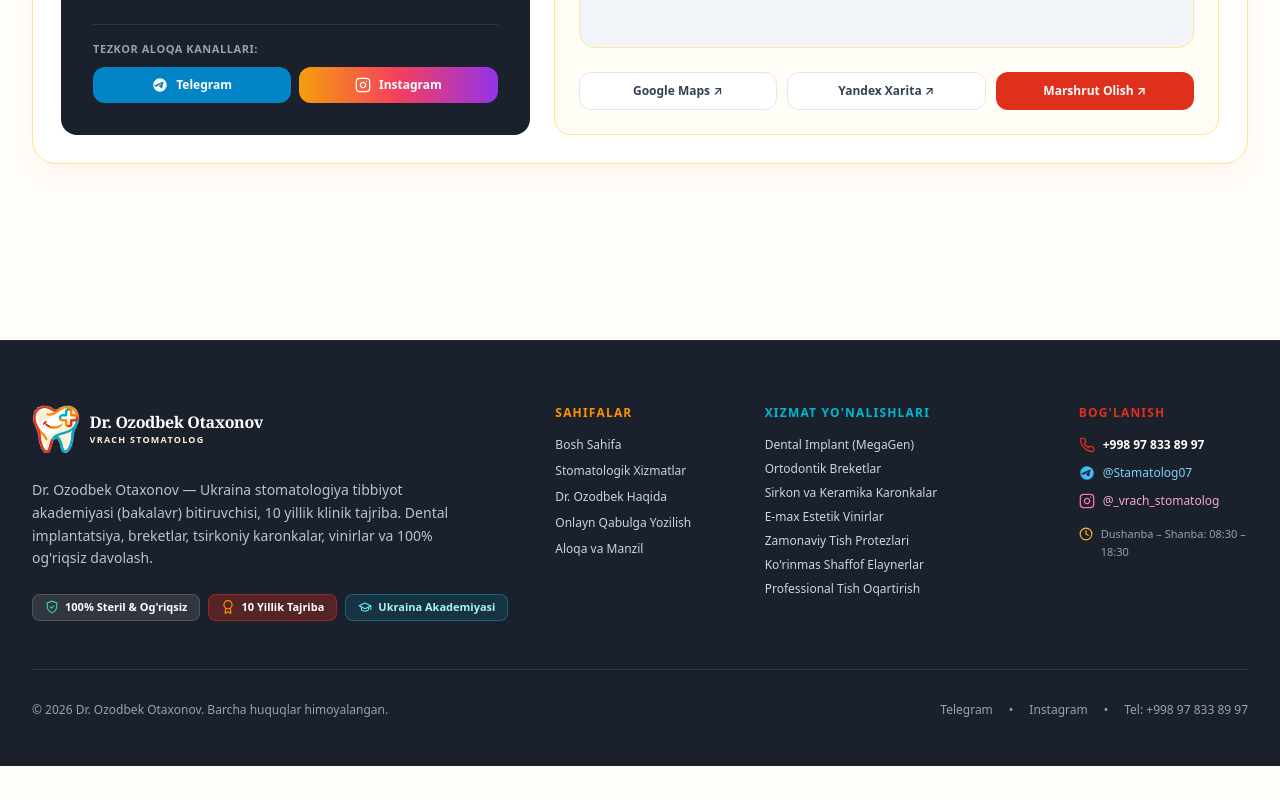
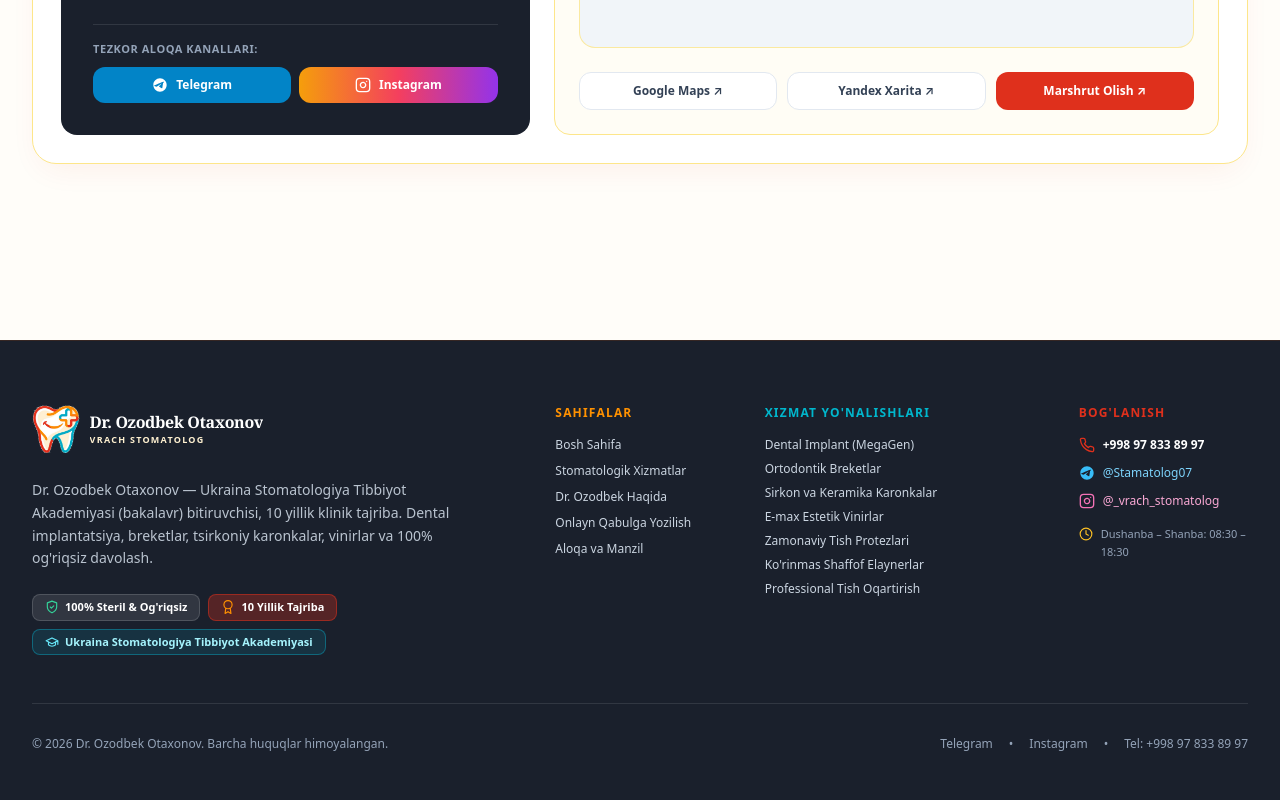
Before and after one commit to shakhzod-madmarov/drozodbek, a React (Vite) app in the folder frontend/: page /contact in a window 1280 px wide. Shown: the part 1321-2121 px from the top of the page. Before the commit the page ends 2087 px from the top, so only its background shows below. Built offline with nearby package versions, Linux system fonts and the light colour scheme; no server answers.

Commit message:
fix: use full official name Ukraina Stomatologiya Tibbiyot Akademiyasi across all pages

```diff
--- a/frontend/index.html
+++ b/frontend/index.html
@@ -22,11 +22,11 @@
     />
     <meta
       name="description"
-      content="Dr. Ozodbek Otaxonov — 10 yillik tajribaga ega vrach stomatolog. Ukraina stomatologiya tibbiyot akademiyasi bitiruvchisi. Dental implant, breketlar, sirkon va keramika karonkalar, vinirlar, pratezlar, elaynerlar, tish oqartirish, og'riqsiz davolash va tish olish. Tel: +998 97 833 89 97."
+      content="Dr. Ozodbek Otaxonov — 10 yillik tajribaga ega vrach stomatolog. Ukraina Stomatologiya Tibbiyot Akademiyasi bitiruvchisi. Dental implant, breketlar, sirkon va keramika karonkalar, vinirlar, pratezlar, elaynerlar, tish oqartirish, og'riqsiz davolash va tish olish. Tel: +998 97 833 89 97."
     />
     <meta
       name="keywords"
-      content="dr ozodbek otaxonov, vrach stomatolog ozodbek, stomatolog ozodbek otaxonov, dental implant, breketlar, sirkon karonka, keramika karonka, vinirlar, pratezlar, elaynerlar, tish oqartirish, ogriqsiz tish davolash, tish olish, stomatolog 10 yillik tajriba, ukraina stomatologiya akademiyasi, стоматолог озодбек отахонов, зубной врач озодбек, имплантация зубов, брекеты, циркониевые коронки, виниры, элайнеры"
+      content="dr ozodbek otaxonov, vrach stomatolog ozodbek, stomatolog ozodbek otaxonov, dental implant, breketlar, sirkon karonka, keramika karonka, vinirlar, pratezlar, elaynerlar, tish oqartirish, ogriqsiz tish davolash, tish olish, stomatolog 10 yillik tajriba, ukraina stomatologiya tibbiyot akademiyasi, ukraina stomatologiya akademiyasi, стоматолог озодбек отахонов, зубной врач озодбек, имплантация зубов, брекеты, циркониевые коронки, виниры, элайнеры"
     />
     <meta name="author" content="Dr. Ozodbek Otaxonov" />
     <meta
@@ -67,7 +67,7 @@
     />
     <meta
       property="og:description"
-      content="Ukraina tibbiyot akademiyasi bitiruvchisi. 10 yillik tajriba. Dental implantatsiya, breketlar, sirkon va keramik karonkalar, vinirlar, elaynerlar va 100% og'riqsiz davolash. Tel: +998 97 833 89 97."
+      content="Ukraina Stomatologiya Tibbiyot Akademiyasi bitiruvchisi. 10 yillik tajriba. Dental implantatsiya, breketlar, sirkon va keramik karonkalar, vinirlar, elaynerlar va 100% og'riqsiz davolash. Tel: +998 97 833 89 97."
     />
     <meta
       property="og:image"
@@ -92,7 +92,7 @@
     />
     <meta
       name="twitter:description"
-      content="10 yillik tajriba, Ukraina tibbiyot akademiyasi. Dental implant, breket, sirkon karonka, vinirlar, elaynerlar va og'riqsiz davolash."
+      content="10 yillik tajriba, Ukraina Stomatologiya Tibbiyot Akademiyasi. Dental implant, breket, sirkon karonka, vinirlar, elaynerlar va og'riqsiz davolash."
     />
     <meta
       name="twitter:image"
--- a/frontend/scripts/site-config.mjs
+++ b/frontend/scripts/site-config.mjs
@@ -31,7 +31,7 @@ export const ROUTES = [
       src: "public/dr_ozodbek_og.jpg",
       title: "Dr. Ozodbek Otaxonov — Vrach Stomatolog (10 Yillik Tajriba)",
       caption:
-        "Ukraina stomatologiya tibbiyot akademiyasi bakalavri, implantolog va estetik stomatolog Dr. Ozodbek Otaxonov",
+        "Ukraina Stomatologiya Tibbiyot Akademiyasi bakalavri, implantolog va estetik stomatolog Dr. Ozodbek Otaxonov",
     },
   },
   {
@@ -53,7 +53,7 @@ export const ROUTES = [
       src: "src/assets/hero_smile.webp",
       title: "Dr. Ozodbek Otaxonov Haqida — 10 Yillik Klinik Tajriba",
       caption:
-        "Ukraina stomatologiya tibbiyot akademiyasi bitiruvchisi, xalqaro MegaGen sertifikatlari egasi",
+        "Ukraina Stomatologiya Tibbiyot Akademiyasi bitiruvchisi, xalqaro MegaGen sertifikatlari egasi",
     },
   },
   {
--- a/frontend/src/components/CertificatesShowcase.jsx
+++ b/frontend/src/components/CertificatesShowcase.jsx
@@ -233,9 +233,9 @@ const CertificatesShowcase = () => {
           </h2>
           <p className="text-sm sm:text-base text-slate-600 max-w-2xl mx-auto">
             {lang === "uz"
-              ? "Dr. Ozodbek Otaxonov — Ukraina stomatologiya tibbiyot akademiyasi bakalavri hamda MegaGen xalqaro implantologiya markazlarining sertifikatlangan amaliyotchi vrachidir."
+              ? "Dr. Ozodbek Otaxonov — Ukraina Stomatologiya Tibbiyot Akademiyasi bakalavri hamda MegaGen xalqaro implantologiya markazlarining sertifikatlangan amaliyotchi vrachidir."
               : lang === "ru"
-              ? "Д-р Озодбек Отахонов — выпускник Украинской медицинской стоматологической академии и сертифицированный специалист международных программ MegaGen."
+              ? "Д-р Озодбек Отахонов — выпускник Украинской Медицинской Стоматологической Академии и сертифицированный специалист международных программ MegaGen."
               : "Dr. Ozodbek Otaxonov holds a Bachelor's degree from the Ukrainian Medical Stomatological Academy and verified MegaGen international surgical certifications."}
           </p>
         </div>
@@ -251,9 +251,9 @@ const CertificatesShowcase = () => {
             </div>
             <h3 className="text-base sm:text-lg font-bold text-slate-900 font-serif-classic">
               {lang === "uz"
-                ? "Ukraina stomatologiya tibbiyot akademiyasi (Bakalavr)"
+                ? "Ukraina Stomatologiya Tibbiyot Akademiyasi (Bakalavr)"
                 : lang === "ru"
-                ? "Украинская медицинская стоматологическая академия (Бакалавр)"
+                ? "Украинская Медицинская Стоматологическая Академия (Бакалавр)"
                 : "Ukrainian Medical Stomatological Academy (Bachelor of Dentistry)"}
             </h3>
             <p className="text-xs sm:text-sm text-slate-600 mt-0.5">
--- a/frontend/src/components/Footer.jsx
+++ b/frontend/src/components/Footer.jsx
@@ -58,9 +58,9 @@ const Footer = () => {
 
             <p className="text-sm text-slate-300/90 leading-relaxed max-w-md">
               {lang === "uz"
-                ? `Dr. Ozodbek Otaxonov — Ukraina stomatologiya tibbiyot akademiyasi (bakalavr) bitiruvchisi, ${getExperienceText("uz").toLowerCase()}. Dental implantatsiya, breketlar, tsirkoniy karonkalar, vinirlar va 100% og'riqsiz davolash.`
+                ? `Dr. Ozodbek Otaxonov — Ukraina Stomatologiya Tibbiyot Akademiyasi (bakalavr) bitiruvchisi, ${getExperienceText("uz").toLowerCase()}. Dental implantatsiya, breketlar, tsirkoniy karonkalar, vinirlar va 100% og'riqsiz davolash.`
                 : lang === "ru"
-                ? `Д-р Озодбек Отахонов — выпускник Украинской медицинской стоматологической академии (бакалавр), ${getExperienceText("ru").toLowerCase()}. Имплантация MegaGen, брекеты, циркониевые коронки, виниры и безболезненное лечение.`
+                ? `Д-р Озодбек Отахонов — выпускник Украинской Медицинской Стоматологической Академии (бакалавр), ${getExperienceText("ru").toLowerCase()}. Имплантация MegaGen, брекеты, циркониевые коронки, виниры и безболезненное лечение.`
                 : `Dr. Ozodbek Otaxonov — Graduate of Ukrainian Medical Stomatological Academy, ${getExperienceText("en")}. MegaGen dental implants, orthodontic braces, zirconia crowns, veneers, and 100% painless dental care.`}
             </p>
 
@@ -77,7 +77,13 @@ const Footer = () => {
               </span>
               <span className="inline-flex items-center gap-1.5 text-[11px] font-bold px-3 py-1 rounded-lg bg-cyan-900/40 text-cyan-200 border border-cyan-500/40">
                 <IconGraduationCap className="w-3.5 h-3.5 text-cyan-300" />
-                <span>Ukraina Akademiyasi</span>
+                <span>
+                  {lang === "ru"
+                    ? "Украинская Медицинская Стоматологическая Академия"
+                    : lang === "en"
+                    ? "Ukrainian Medical Stomatological Academy"
+                    : "Ukraina Stomatologiya Tibbiyot Akademiyasi"}
+                </span>
               </span>
             </div>
           </div>
--- a/frontend/src/constants/doctor.js
+++ b/frontend/src/constants/doctor.js
@@ -7,8 +7,8 @@ export const DOCTOR_INFO = {
   specialtiesText: "Dental implant · Breket · Sirkon & Keramika · Vinirlar · Pratezlar · Elaynerlar · Oqartirish",
   careerStartYear: 2016, // 10 years of clinical experience in 2026
   education: {
-    uz: "Ukraina stomatologiya tibbiyot akademiyasi (Bakalavr)",
-    ru: "Украинская медицинская стоматологическая академия (Бакалавр)",
+    uz: "Ukraina Stomatologiya Tibbiyot Akademiyasi (Bakalavr)",
+    ru: "Украинская Медицинская Стоматологическая Академия (Бакалавр)",
     en: "Ukrainian Medical Stomatological Academy (Bachelor of Dentistry)",
   },
   degree: "Bakalavr",
@@ -64,9 +64,9 @@ export const getExperienceBadge = (lang = "uz") => {
 
 export const getHeroTag = (lang = "uz") => {
   const years = getYearsOfExperience();
-  if (lang === "ru") return `Врач-Стоматолог · ${years} лет практики · Украина Академия`;
-  if (lang === "en") return `Modern Dentist & Implantologist · ${years} Years Experience`;
-  return `Vrach-Stomatolog · ${years} Yillik Tajriba · Ukraina Stomatologiya Akademiyasi`;
+  if (lang === "ru") return `Врач-Стоматолог · ${years} лет практики · Украинская Медицинская Стоматологическая Академия`;
+  if (lang === "en") return `Dentist & Implantologist · ${years} Years Experience · Ukrainian Medical Stomatological Academy`;
+  return `Vrach-Stomatolog · ${years} Yillik Tajriba · Ukraina Stomatologiya Tibbiyot Akademiyasi`;
 };
 
 export const getServicesTag = (lang = "uz") => {
--- a/frontend/src/constants/faq.js
+++ b/frontend/src/constants/faq.js
@@ -22,8 +22,8 @@ export const FAQ_ITEMS = [
       en: "What are Dr. Ozodbek Otaxonov's clinical qualifications and background?",
     },
     a: {
-      uz: "Dr. Ozodbek Otaxonov 10 yillik amaliy klinik tajribaga ega vrach stomatologdir. U mashhur Ukraina stomatologiya tibbiyot akademiyasini (bakalavr) tamomlagan hamda Samarqand Davlat Tibbiyot Universiteti va Janubiy Koreyaning MegaGen xalqaro implantologiya va jarrohlik master-klasslari sertifikatlangan mutaxassisidir.",
-      ru: "Д-р Озодбек Отахонов обладает 10-летним клиническим опытом. Он окончил Украинскую медицинскую стоматологическую академию (бакалавр) и прошёл международную сертификацию по имплантологии MegaGen и СамГМУ.",
+      uz: "Dr. Ozodbek Otaxonov 10 yillik amaliy klinik tajribaga ega vrach stomatologdir. U mashhur Ukraina Stomatologiya Tibbiyot Akademiyasini (bakalavr) tamomlagan hamda Samarqand Davlat Tibbiyot Universiteti va Janubiy Koreyaning MegaGen xalqaro implantologiya va jarrohlik master-klasslari sertifikatlangan mutaxassisidir.",
+      ru: "Д-р Озодбек Отахонов обладает 10-летним клиническим опытом. Он окончил Украинскую Медицинскую Стоматологическую Академию (бакалавр) и прошёл международную сертификацию по имплантологии MegaGen и СамГМУ.",
       en: "Dr. Ozodbek Otaxonov holds 10 years of clinical dentistry experience. He is a graduate of the renowned Ukrainian Medical Stomatological Academy (Bachelor of Dentistry) and certified in advanced MegaGen implantology and surgical protocols.",
     },
   },
--- a/frontend/src/constants/seo.js
+++ b/frontend/src/constants/seo.js
@@ -11,11 +11,11 @@ export const PAGE_SEO = {
   home: {
     uz: {
       title: "Dr. Ozodbek Otaxonov — Vrach Stomatolog | 10 Yillik Tajriba",
-      description: `Dr. Ozodbek Otaxonov — 10 yillik tajribaga ega vrach stomatolog. Ukraina stomatologiya tibbiyot akademiyasi bitiruvchisi. Dental implantatsiya, breketlar, sirkon va keramik karonkalar, vinirlar, pratezlar, elaynerlar va 100% og'riqsiz davolash. Tel: +998 97 833 89 97.`,
+      description: `Dr. Ozodbek Otaxonov — 10 yillik tajribaga ega vrach stomatolog. Ukraina Stomatologiya Tibbiyot Akademiyasi bitiruvchisi. Dental implantatsiya, breketlar, sirkon va keramik karonkalar, vinirlar, pratezlar, elaynerlar va 100% og'riqsiz davolash. Tel: +998 97 833 89 97.`,
     },
     ru: {
       title: "Д-р Озодбек Отахонов — Врач-Стоматолог | 10 Лет Опыта",
-      description: `Врач-стоматолог Д-р Озодбек Отахонов. 10 лет клинической практики, выпускник Украинской медицинской стоматологической академии. Имплантация MegaGen, брекеты, циркониевые коронки, виниры, элайнеры, лечение зубов без боли. +998 97 833 89 97.`,
+      description: `Врач-стоматолог Д-р Озодбек Отахонов. 10 лет клинической практики, выпускник Украинской Медицинской Стоматологической Академии. Имплантация MegaGen, брекеты, циркониевые коронки, виниры, элайнеры, лечение зубов без боли. +998 97 833 89 97.`,
     },
     en: {
       title: "Dr. Ozodbek Otaxonov — Modern Dentist & Implantologist | 10 Years Experience",
@@ -42,11 +42,11 @@ export const PAGE_SEO = {
   about: {
     uz: {
       title: `Dr. Ozodbek Otaxonov Haqida — ${years} Yillik Tajribaga Ega Vrach Stomatolog`,
-      description: `Dr. Ozodbek Otaxonov — Ukraina stomatologiya tibbiyot akademiyasi (bakalavr) bitiruvchisi, Samarqand davlat tibbiyot universiteti va MegaGen xalqaro implantologiya sertifikatlari sohibi. ${years} yillik klinik tajriba.`,
+      description: `Dr. Ozodbek Otaxonov — Ukraina Stomatologiya Tibbiyot Akademiyasi (bakalavr) bitiruvchisi, Samarqand davlat tibbiyot universiteti va MegaGen xalqaro implantologiya sertifikatlari sohibi. ${years} yillik klinik tajriba.`,
     },
     ru: {
       title: `О Докторе Озодбеке Отахонове — Врач-Стоматолог с ${years}-Летним Опытом`,
-      description: `Д-р Озодбек Отахонов — выпускник Украинской медицинской стоматологической академии (бакалавр), сертифицированный специалист по имплантологии MegaGen. ${years} лет практики.`,
+      description: `Д-р Озодбек Отахонов — выпускник Украинской Медицинской Стоматологической Академии (бакалавр), сертифицированный специалист по имплантологии MegaGen. ${years} лет практики.`,
     },
     en: {
       title: `About Dr. Ozodbek Otaxonov — Dentist & Implantologist with ${years} Years Experience`,
@@ -132,6 +132,7 @@ export const PAGE_KEYWORDS = {
     "ogriqsiz tish olish andijon",
     "plomba tushishi nima qilish kerak",
     "stomatolog 10 yil tajriba",
+    "ukraina stomatologiya tibbiyot akademiyasi",
     "ukraina stomatologiya akademiyasi",
     "stamatolog07",
   ].join(", "),
@@ -180,6 +181,7 @@ export const PAGE_KEYWORDS = {
     "painless dentistry andijan",
     "wisdom tooth extraction andijan",
     "emergency dentist andijan",
+    "ukrainian medical stomatological academy",
     "ukrainian medical dental academy",
   ].join(", "),
 };
--- a/frontend/src/pages/About.jsx
+++ b/frontend/src/pages/About.jsx
@@ -159,7 +159,11 @@ const About = ({ onOpenBooking }) => {
               {getExperienceBadge(lang)}
             </span>
             <span className="px-3 py-1 rounded-full bg-amber-50 text-amber-900 border border-amber-200/60 text-[11px] font-semibold">
-              Ukraina Akademiyasi Bakalavri
+              {lang === "ru"
+                ? "Бакалавр Украинской Медицинской Стоматологической Академии"
+                : lang === "en"
+                ? "Ukrainian Medical Stomatological Academy (Bachelor)"
+                : "Ukraina Stomatologiya Tibbiyot Akademiyasi Bakalavri"}
             </span>
           </div>
 
@@ -174,9 +178,9 @@ const About = ({ onOpenBooking }) => {
 
           <p className="text-sm sm:text-base text-slate-600 leading-relaxed">
             {lang === "uz"
-              ? "Dr. Ozodbek Otaxonov 10 yillik amaliy tajribaga ega bo'lib, Ukraina stomatologiya tibbiyot akademiyasida tahsil olgan. U Janubiy Koreyaning MegaGen xalqaro implantologiya tizimlari, raqamli 3D navigatsion jarrohlik, estetik E-max vinirlar, tsirkoniy karonkalar hamda zamonaviy breketlar bo'yicha ixtisoslashgan mutaxassisdir."
+              ? "Dr. Ozodbek Otaxonov 10 yillik amaliy tajribaga ega bo'lib, Ukraina Stomatologiya Tibbiyot Akademiyasida tahsil olgan. U Janubiy Koreyaning MegaGen xalqaro implantologiya tizimlari, raqamli 3D navigatsion jarrohlik, estetik E-max vinirlar, tsirkoniy karonkalar hamda zamonaviy breketlar bo'yicha ixtisoslashgan mutaxassisdir."
               : lang === "ru"
-              ? "Д-р Озодбек Отахонов обладает 10-летним практическим опытом. Выпускник Украинской медицинской стоматологической академии. Специализируется на дентальной имплантации MegaGen, навигационной хирургии, эстетических винирах E-max, циркониевых коронках и выравнивании прикуса брекетами."
+              ? "Д-р Озодбек Отахонов обладает 10-летним практическим опытом. Выпускник Украинской Медицинской Стоматологической Академии. Специализируется на дентальной имплантации MegaGen, навигационной хирургии, эстетических винирах E-max, циркониевых коронках и выравнивании прикуса брекетами."
               : "Dr. Ozodbek Otaxonov brings a decade of clinical dentistry practice. A graduate of the Ukrainian Medical Stomatological Academy, he specializes in MegaGen dental implants, 3D guided surgery, E-max veneers, monolithic zirconia crowns, and orthodontic alignment."}
           </p>
 
--- a/frontend/src/pages/Booking.jsx
+++ b/frontend/src/pages/Booking.jsx
@@ -65,14 +65,22 @@ const Booking = () => {
 
           <p className="text-xs sm:text-sm text-slate-600 max-w-2xl leading-relaxed">
             {lang === "uz"
-              ? "Ukraina stomatologiya tibbiyot akademiyasi bitiruvchisi. MegaGen biotitan implantlari, breketlar, tsirkoniy karonkalar, vinirlar va 100% og'riqsiz davolash."
-              : "Выпускник Украинской медицинской стоматологической академии. Запишитесь на удобный день и время без очереди."}
+              ? "Ukraina Stomatologiya Tibbiyot Akademiyasi bitiruvchisi. MegaGen biotitan implantlari, breketlar, tsirkoniy karonkalar, vinirlar va 100% og'riqsiz davolash."
+              : lang === "ru"
+              ? "Выпускник Украинской Медицинской Стоматологической Академии. Запишитесь на удобный день и время без очереди."
+              : "Graduate of Ukrainian Medical Stomatological Academy. Book your appointment online without waiting in line."}
           </p>
 
           <div className="flex flex-wrap items-center gap-4 text-xs font-semibold text-slate-700 pt-1">
             <span className="flex items-center gap-1.5">
               <IconGraduationCap className="w-4 h-4 text-primary" />
-              <span>Ukraina Akademiyasi</span>
+              <span>
+                {lang === "ru"
+                  ? "Украинская Медицинская Стоматологическая Академия"
+                  : lang === "en"
+                  ? "Ukrainian Medical Stomatological Academy"
+                  : "Ukraina Stomatologiya Tibbiyot Akademiyasi"}
+              </span>
             </span>
             <span className="flex items-center gap-1.5">
               <IconShieldCheck className="w-4 h-4 text-emerald-500" />
--- a/frontend/src/pages/Home.jsx
+++ b/frontend/src/pages/Home.jsx
@@ -46,7 +46,7 @@ const HeroSection = ({ onOpenBooking }) => {
       specialtyTitle: "Implantolog · Ortoped · Ortodont · Terapevt",
       headline: "Tabiiy va Sog'lom Tabassum Uchun 100% Og'riqsiz Zamonaviy Stomatologiya",
       subtitle:
-        "Ukraina stomatologiya tibbiyot akademiyasi bitiruvchisi. MegaGen biotitan implantlari, breketlar, tsirkoniy karonkalar, E-max vinirlar, ko'rinmas elaynerlar va og'riqsiz davolash.",
+        "Ukraina Stomatologiya Tibbiyot Akademiyasi bitiruvchisi. MegaGen biotitan implantlari, breketlar, tsirkoniy karonkalar, E-max vinirlar, ko'rinmas elaynerlar va og'riqsiz davolash.",
       ctaBook: "Qabulga Yozilish",
       ctaServices: "Barcha Xizmatlar",
       stat1Num: "10 Yil",
@@ -64,7 +64,7 @@ const HeroSection = ({ onOpenBooking }) => {
       specialtyTitle: "Имплантолог · Ортопед · Ортодонт · Терапевт",
       headline: "Современная Стоматология Без Боли для Вашей Безупречной Улыбки",
       subtitle:
-        "Выпускник Украинской медицинской стоматологической академии. Дентальная имплантация MegaGen, брекеты, циркониевые коронки, виниры E-max, элайнеры и бережное лечение зубов.",
+        "Выпускник Украинской Медицинской Стоматологической Академии. Дентальная имплантация MegaGen, брекеты, циркониевые коронки, виниры E-max, элайнеры и бережное лечение зубов.",
       ctaBook: "Записаться на Приём",
       ctaServices: "Все Услуги",
       stat1Num: "10 Лет",
@@ -113,7 +113,13 @@ const HeroSection = ({ onOpenBooking }) => {
             </span>
             <span className="inline-flex items-center gap-1.5 px-3 py-1 rounded-full bg-amber-50/80 text-amber-900 border border-amber-200/60 text-[11px] font-semibold">
               <IconGraduationCap className="w-3.5 h-3.5 text-brandOrange shrink-0" />
-              <span>Ukraina Stomatologiya Akademiyasi</span>
+              <span>
+                {lang === "ru"
+                  ? "Украинская Медицинская Стоматологическая Академия"
+                  : lang === "en"
+                  ? "Ukrainian Medical Stomatological Academy"
+                  : "Ukraina Stomatologiya Tibbiyot Akademiyasi"}
+              </span>
             </span>
           </div>
 
@@ -212,10 +218,10 @@ const SpecialitiesSection = ({ onOpenBooking }) => {
         </h2>
         <p className="text-sm text-slate-600">
           {lang === "uz"
-            ? "10 yillik tajriba, Ukraina akademiyasi bilimlari hamda Koreya va Germaniyaning eng yuqori sifatli materiallari."
+            ? "10 yillik tajriba, Ukraina Stomatologiya Tibbiyot Akademiyasi bilimlari hamda Koreya va Germaniyaning eng yuqori sifatli materiallari."
             : lang === "ru"
-            ? "10 лет практики, классическая академическая школа и передовые технологии имплантации и ортодонтии."
-            : "A decade of dental mastery combining academic knowledge with genuine German and South Korean materials."}
+            ? "10 лет практики, знания Украинской Медицинской Стоматологической Академии и передовые материалы из Кореи и Германии."
+            : "A decade of dental mastery combining knowledge from Ukrainian Medical Stomatological Academy with genuine German and South Korean materials."}
         </p>
       </div>
 
--- a/frontend/src/utils/structuredData.js
+++ b/frontend/src/utils/structuredData.js
@@ -243,7 +243,7 @@ export const buildHomeSchema = (lang = "uz", faqItems = []) => {
     "@id": `${SITE_ORIGIN}/#website`,
     "url": `${SITE_ORIGIN}/`,
     "name": DOCTOR_INFO.name,
-    "description": "Dr. Ozodbek Otaxonov — 10 yillik tajribaga ega vrach stomatolog. Ukraina stomatologiya tibbiyot akademiyasi bitiruvchisi.",
+    "description": "Dr. Ozodbek Otaxonov — 10 yillik tajribaga ega vrach stomatolog. Ukraina Stomatologiya Tibbiyot Akademiyasi bitiruvchisi.",
     "inLanguage": ["uz", "ru", "en"],
   };
 
@@ -372,7 +372,7 @@ export const buildHomeSchema = (lang = "uz", faqItems = []) => {
     "@id": `${SITE_ORIGIN}/#doctor`,
     "name": DOCTOR_INFO.name,
     "jobTitle": DOCTOR_INFO.title,
-    "description": `${DOCTOR_INFO.name} — 10 yillik tajribaga ega vrach stomatolog. Ukraina stomatologiya tibbiyot akademiyasi bitiruvchisi. Smiles Dental Group (Andijon).`,
+    "description": `${DOCTOR_INFO.name} — 10 yillik tajribaga ega vrach stomatolog. Ukraina Stomatologiya Tibbiyot Akademiyasi bitiruvchisi. Smiles Dental Group (Andijon).`,
     "telephone": DOCTOR_INFO.phoneRaw,
     "url": `${SITE_ORIGIN}/`,
     "image": `${SITE_ORIGIN}/dr_ozodbek_og.jpg`,
```
Also changed, not shown: frontend/public/llms.txt.
